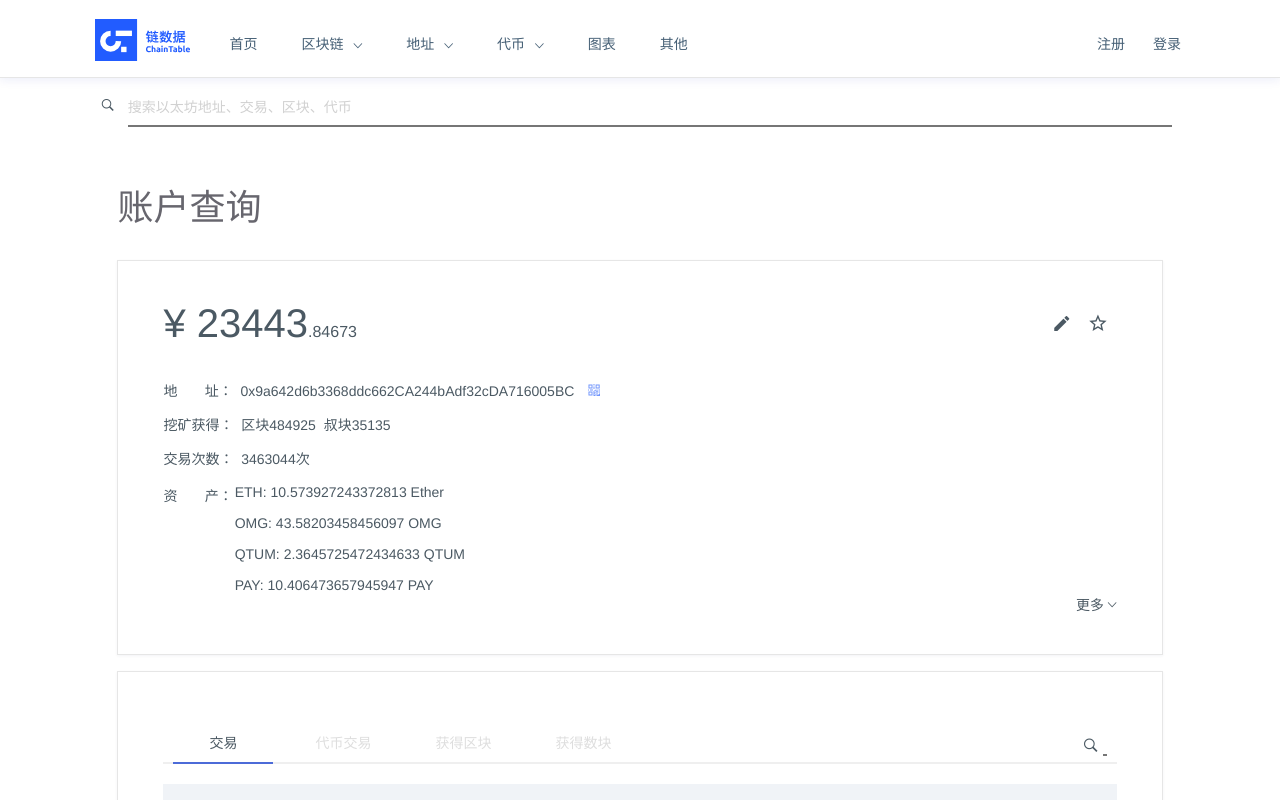
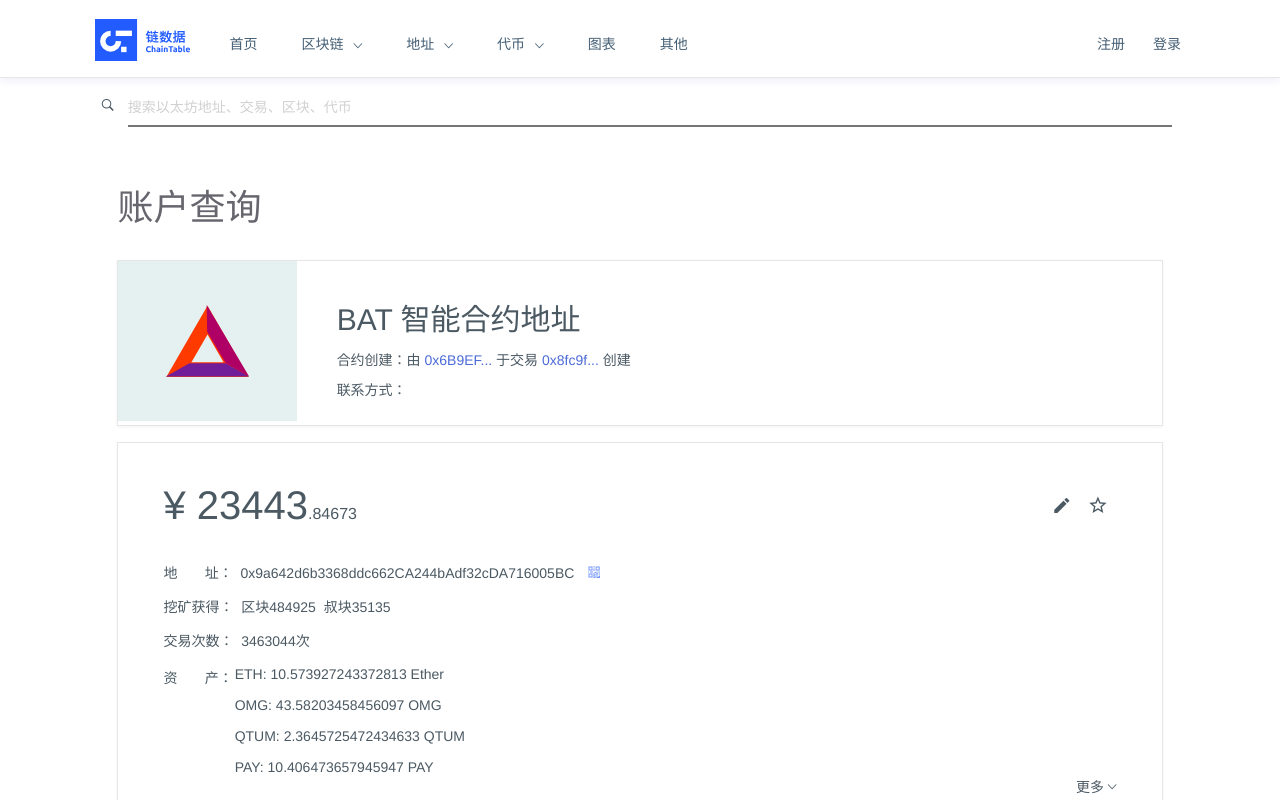
Before and after one commit to liucsny/Eth_vue, a Vue app in the folder etherchain/: page /#/account in a window 1280 px wide. Shown: the top 800 px of the page. Built offline with nearby package versions, Linux system fonts and the light colour scheme.

Commit message:
add contract account style

```diff
--- a/etherchain/src/App.vue
+++ b/etherchain/src/App.vue
@@ -49,5 +49,12 @@
   color: #67666e;
   margin: 100px 0 30px 0;
 }
-
+.link{
+  color: #4c6bd8;
+  text-decoration: none;
+}
+.link:hover{
+  color: #1038ff;
+  text-decoration: underline;
+}
 </style>
--- a/etherchain/src/pages/account.vue
+++ b/etherchain/src/pages/account.vue
@@ -2,6 +2,16 @@
 	<div class="container narrow">
 		<div id ="pageName">
 			账户查询
+		</div>
+		<div v-if="contractAccount.status" class="mainCard contractCard">
+			<img :src="contractAccount.img" alt="">
+			<div class="contractCardInfo">
+				<div class="contractCardTitle">
+					{{contractAccount.name}} 智能合约地址
+				</div>
+				<div class="contractCardDetail">合约创建：由 <a class="link" href="#">{{compressString(contractAccount.creation.account,7)}}</a> 于交易 <a class="link" href="#">{{compressString(contractAccount.creation.transaction,7)}}</a> 创建</div>
+				<div class="contractCardDetail">联系方式：</div>
+			</div>
 		</div>
 		<div class="mainCard">
 			<div class="valueInt">¥ {{parseInt(account.value)}}</div>
@@ -33,6 +43,7 @@
 				<div @click="activeTab=2" :class="{tabActive:(activeTab===2),tabInactive:!(activeTab===2)}">代币交易</div>
 				<div @click="activeTab=3" :class="{tabActive:(activeTab===3),tabInactive:!(activeTab===3)}">获得区块</div>
 				<div @click="activeTab=4" :class="{tabActive:(activeTab===4),tabInactive:!(activeTab===4)}">获得数块</div>
+				<div v-if="contractAccount.status" @click="activeTab=5" :class="{tabActive:(activeTab===5),tabInactive:!(activeTab===5)}">智能合约</div>
 				<input @blur="inputBlur" class="subSearch subSearchHidden" type="text" placeholder="搜索账户信息">
 				<i @click="iconClicked" class="ion-ios-search-strong"></i>
 			</div>
@@ -50,6 +61,15 @@
 	},
 	data:function() {
 		return {
+			contractAccount:{
+				status:true,
+				name:"BAT",
+				img:require("../assets/tokens/bat.svg"),
+				creation:{
+					account:"0x6B9EF02657339310E28a7A9D4B5f25F7c1F68d61",
+					transaction:"0x8fc9ffbdce5b13c500c9df6bfc145d66d3d4ef73d8c5bb14e87029864b4b4892"
+				},
+			},
 			selectedComponent: "app-list",
 			activeTab:1,
 			account:{
@@ -1259,6 +1279,7 @@
 	margin-right: 5px;
 	font-size: 18px;
 	float: right;
+	cursor: pointer;
 }
 .subSearch{
 	transition: width ease .2s;
@@ -1297,4 +1318,37 @@
 	width: 0px;
 }
 
+.contractCard>img{
+	margin: 0;
+	padding: 0;
+	height: 160px;
+	max-width: 180px;
+	display: inline-block;
+}
+
+
+.contractCard{
+	padding: 0;
+}
+
+.contractCardInfo{
+	vertical-align: top;
+	/*border: 1px red solid;*/
+	display: inline-block;
+	padding: 10px 20px 10px 20px;
+}
+
+.contractCardTitle{
+	font-size: 30px;
+	/*border: 1px red solid;*/
+	display: inline-block;
+	padding: 24px 20px 10px 20px;
+}
+
+.contractCardDetail{
+	font-size: 14px;
+	padding: 0 20px 10px 20px;
+
+}
+
 </style>
--- a/etherchain/src/pages/blockList.vue
+++ b/etherchain/src/pages/blockList.vue
@@ -15,10 +15,10 @@
 				<th>区块奖励</th>
 			</tr>
 			<tr v-for="block in shortBlockList">
-				<td><a href="#">{{block.blockHeight}}</a></td>
+				<td><a class="link" href="#">{{block.blockHeight}}</a></td>
 				<td>{{block.time}}</td>
-				<td><a href="#">{{block.transactions}}</a></td>
-				<td><a href="#">{{compressString(block.miner,10)}}</a></td>
+				<td><a class="link" href="#">{{block.transactions}}</a></td>
+				<td><a class="link" href="#">{{compressString(block.miner,10)}}</a></td>
 				<td>{{block.gasLimit}}</td>
 				<td>{{block.difficulty}} TH</td>
 				<td>{{block.hashRate}} GH/s</td>
@@ -1285,13 +1285,4 @@
 	padding: 15px 0;
 	text-align: center;
 }
-
-tr > td > a{
-	color: #4c6bd8;
-	text-decoration: none;
-}
-tr > td > a:hover{
-	color: #1038ff;
-	text-decoration: underline;
-}
 </style>
```
